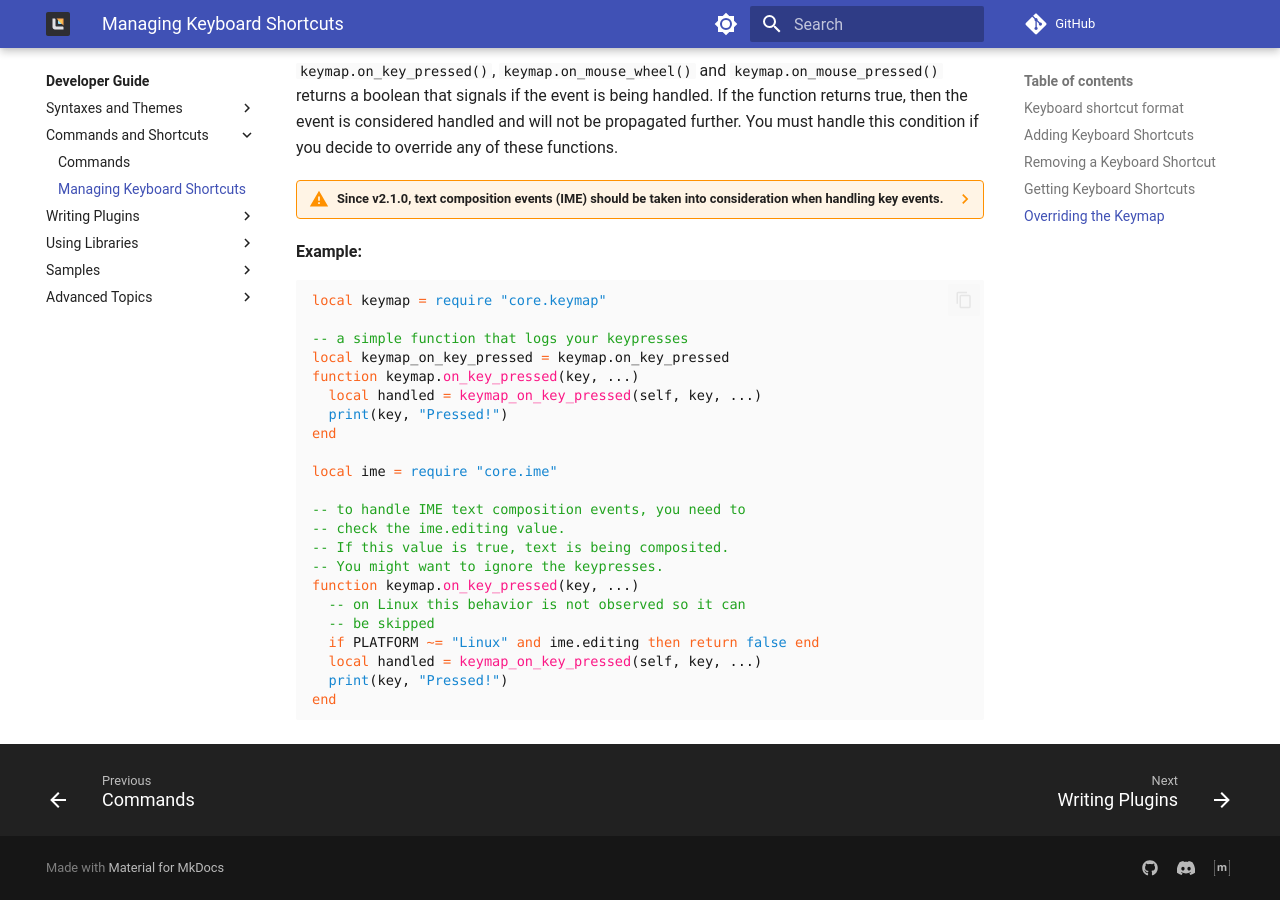
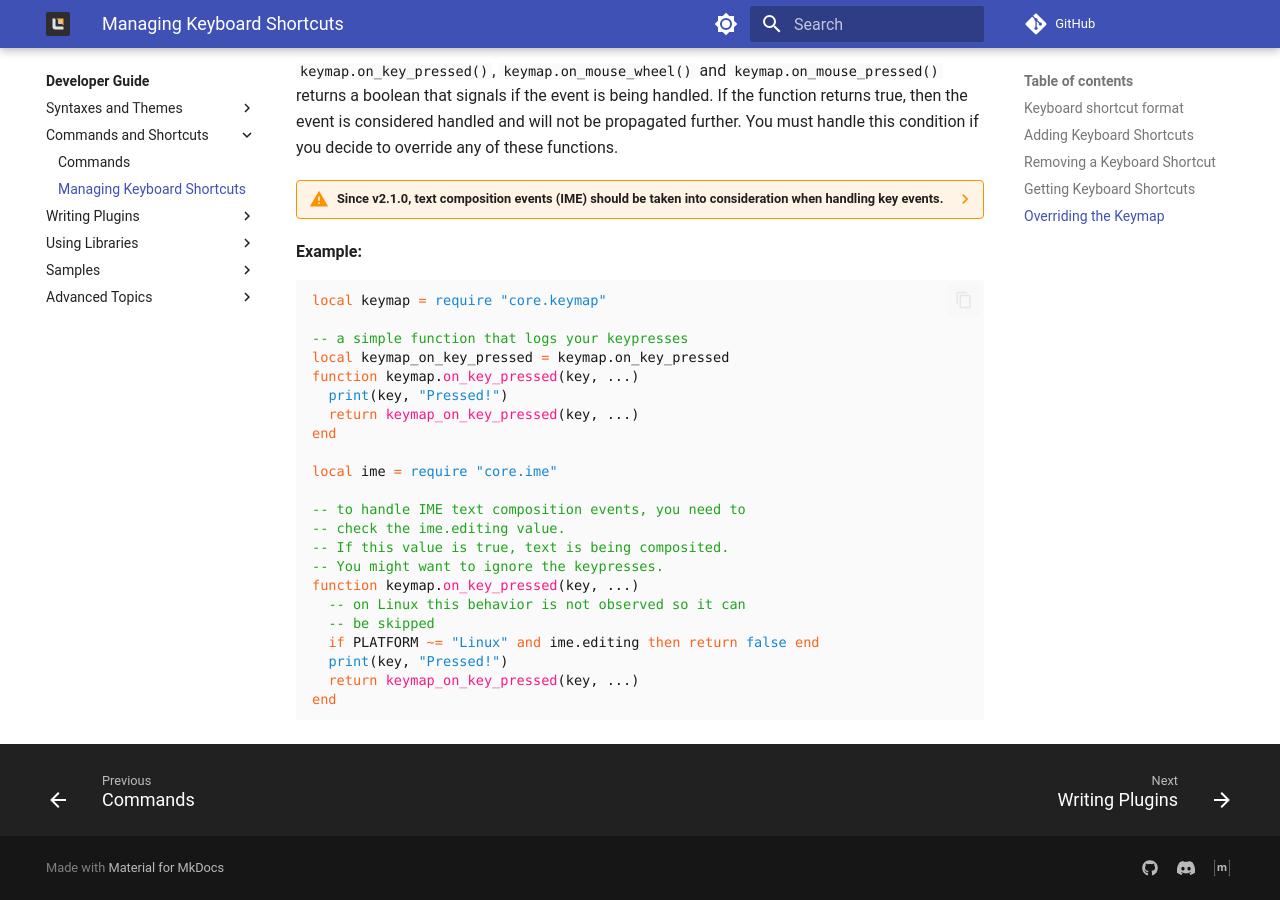
Before and after one commit to lite-xl/lite-xl.github.io, an MkDocs documentation site: the page built from docs/developer-guide/commands-and-shortcuts/managing-keyboard-shortcuts.md, in a window 1280 px wide and 900 px high, scrolled down 3042 px. Built offline with MkDocs 1.6.1 and Material for MkDocs 9.7.7, drawn with Linux system fonts in a browser that asks for light colours; plug-ins that fetch from the network failed and are left out; comment, search, counter and statistics services are not loaded; the version menu is left out.

Commit message:
fixing on_keypress syntax

````diff
--- a/docs/developer-guide/commands-and-shortcuts/managing-keyboard-shortcuts.md
+++ b/docs/developer-guide/commands-and-shortcuts/managing-keyboard-shortcuts.md
@@ -156,8 +156,8 @@ local keymap = require "core.keymap"
 -- a simple function that logs your keypresses
 local keymap_on_key_pressed = keymap.on_key_pressed
 function keymap.on_key_pressed(key, ...)
-  local handled = keymap_on_key_pressed(self, key, ...)
   print(key, "Pressed!")
+  return keymap_on_key_pressed(key, ...)
 end
 
 local ime = require "core.ime"
@@ -170,8 +170,8 @@ function keymap.on_key_pressed(key, ...)
   -- on Linux this behavior is not observed so it can
   -- be skipped
   if PLATFORM ~= "Linux" and ime.editing then return false end
-  local handled = keymap_on_key_pressed(self, key, ...)
   print(key, "Pressed!")
+  return keymap_on_key_pressed(key, ...)
 end
 ```
 
````
